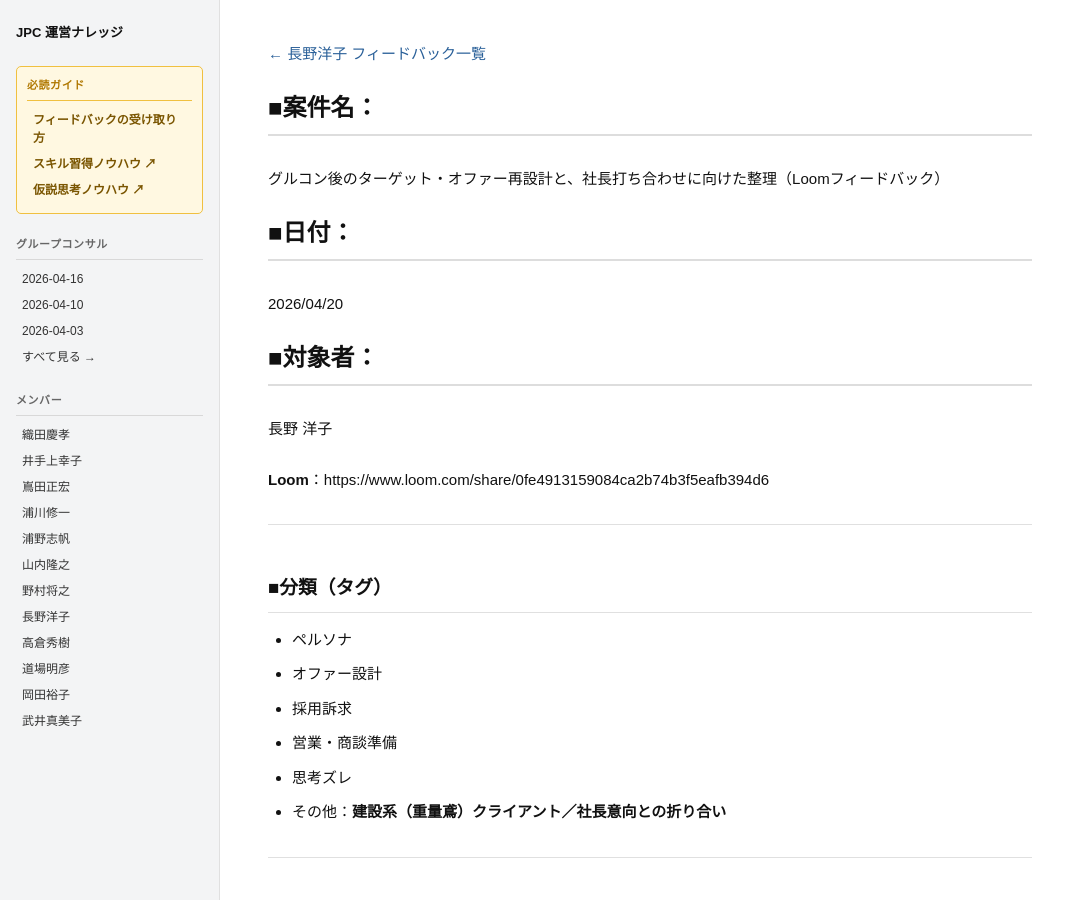
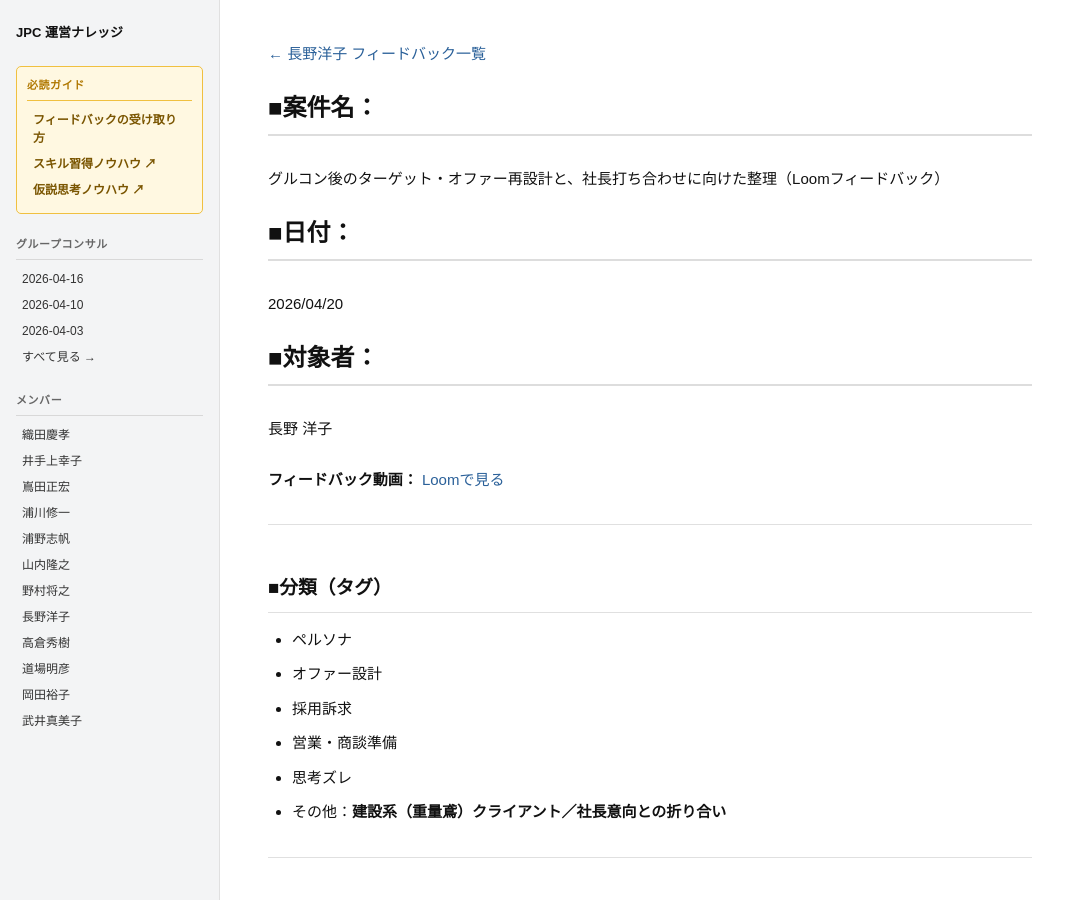
Before and after one commit to staffsolution/staffsolution-jpc, a Jekyll site: the page built from メンバー/長野洋子/20260420ターゲット再設計と社長打ち合わせ前の整理_フィードバック.md, in a window 1280 px wide and 900 px high. Shown: the whole window, without its empty margins (0-1079 px from the left). Built offline with Jekyll 4.4.1, drawn with Linux system fonts in a browser that asks for light colours.

Commit message:
メンバー: Loomリンクを「フィードバック動画：Loomで見る」形式に統一
Made-with: Cursor

```diff
--- a/メンバー/長野洋子/20260420ターゲット再設計と社長打ち合わせ前の整理_フィードバック.md
+++ b/メンバー/長野洋子/20260420ターゲット再設計と社長打ち合わせ前の整理_フィードバック.md
@@ -16,7 +16,7 @@ layout: default
 
 長野 洋子
 
-**Loom**：https://www.loom.com/share/0fe4913159084ca2b74b3f5eafb394d6
+**フィードバック動画：** <a href="https://www.loom.com/share/0fe4913159084ca2b74b3f5eafb394d6" target="_blank">Loomで見る</a>
 
 ---
 
```
Also changed, not shown: メンバー/野村将之/20260420新人研修の具体描写と訴求の厚み_フィードバック.md (+1 -1 lines).
